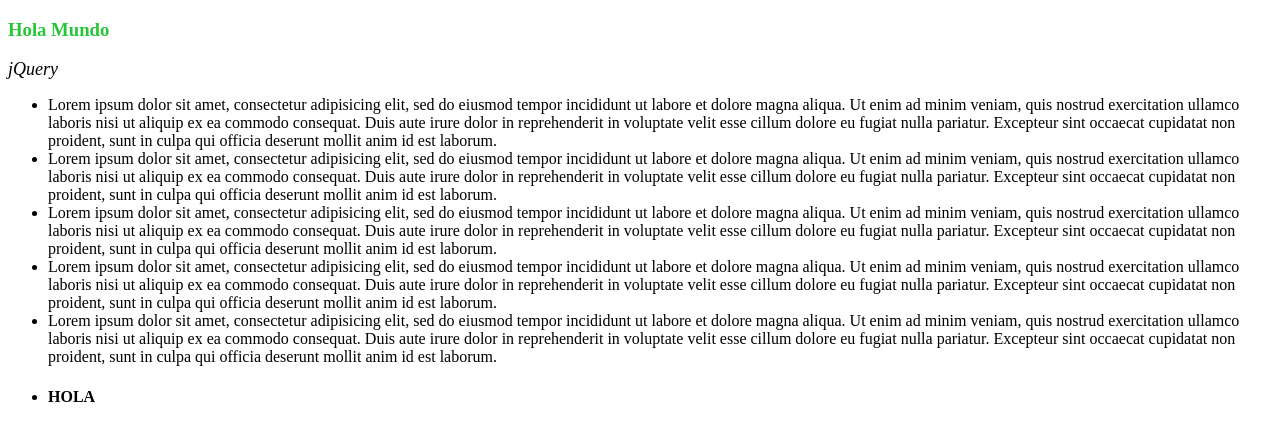
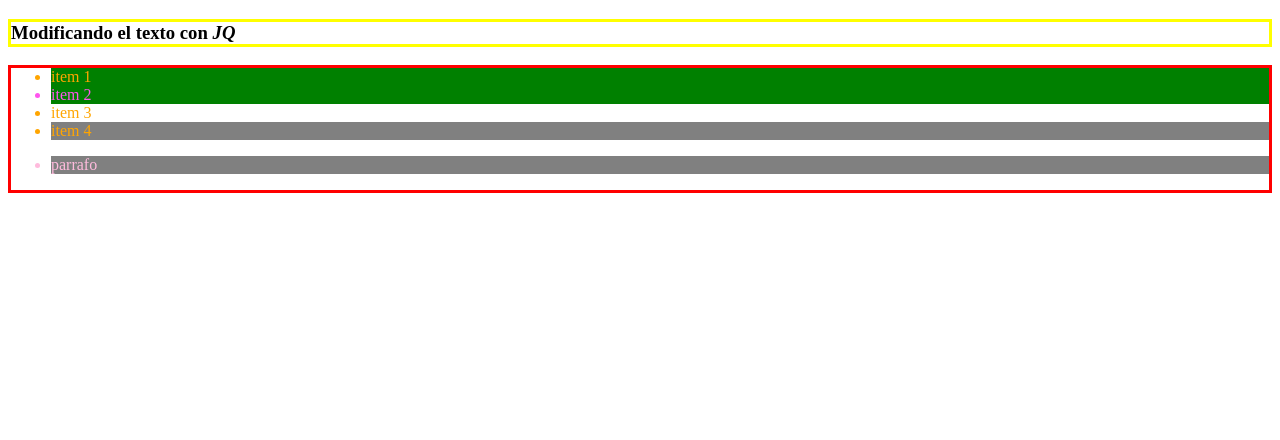
Before and after one commit to jointDeveloper/Jquery, a plain HTML site: page introduccion/index.html in a window 1280 px wide. Drawn offline with nearby package versions, Linux system fonts and the light colour scheme.

Commit message:
Se modifica la intro

```diff
--- a/introduccion/index.html
+++ b/introduccion/index.html
@@ -1,28 +1,21 @@
 <!DOCTYPE html>
 <html>
 <head>
-    <meta charset="utf-8">
-    <title>Introducción</title>
+	<title>jQuery</title>
 	<style>
-      h3 {
-        color: #27C639;
-      }
-      .prueba {
-        font-size: 18px;
-        font-style: italic;
+		.otraclase {
+			color: orange;
 		}
 	</style>
 </head>
 <body>
 	<h3>Hola Mundo</h3>
-    <div class="prueba" id="jq">jQuery</div>
-    <ul>
-      <li>Lorem ipsum dolor sit amet, consectetur adipisicing elit, sed do eiusmod tempor incididunt ut labore et dolore magna aliqua. Ut enim ad minim veniam, quis nostrud exercitation ullamco laboris nisi ut aliquip ex ea commodo consequat. Duis aute irure dolor in reprehenderit in voluptate velit esse cillum dolore eu fugiat nulla pariatur. Excepteur sint occaecat cupidatat non proident, sunt in culpa qui officia deserunt mollit anim id est laborum.</li>
-      <li>Lorem ipsum dolor sit amet, consectetur adipisicing elit, sed do eiusmod tempor incididunt ut labore et dolore magna aliqua. Ut enim ad minim veniam, quis nostrud exercitation ullamco laboris nisi ut aliquip ex ea commodo consequat. Duis aute irure dolor in reprehenderit in voluptate velit esse cillum dolore eu fugiat nulla pariatur. Excepteur sint occaecat cupidatat non proident, sunt in culpa qui officia deserunt mollit anim id est laborum.</li>
-      <li>Lorem ipsum dolor sit amet, consectetur adipisicing elit, sed do eiusmod tempor incididunt ut labore et dolore magna aliqua. Ut enim ad minim veniam, quis nostrud exercitation ullamco laboris nisi ut aliquip ex ea commodo consequat. Duis aute irure dolor in reprehenderit in voluptate velit esse cillum dolore eu fugiat nulla pariatur. Excepteur sint occaecat cupidatat non proident, sunt in culpa qui officia deserunt mollit anim id est laborum.</li>
-      <li>Lorem ipsum dolor sit amet, consectetur adipisicing elit, sed do eiusmod tempor incididunt ut labore et dolore magna aliqua. Ut enim ad minim veniam, quis nostrud exercitation ullamco laboris nisi ut aliquip ex ea commodo consequat. Duis aute irure dolor in reprehenderit in voluptate velit esse cillum dolore eu fugiat nulla pariatur. Excepteur sint occaecat cupidatat non proident, sunt in culpa qui officia deserunt mollit anim id est laborum.</li>
-      <li>Lorem ipsum dolor sit amet, consectetur adipisicing elit, sed do eiusmod tempor incididunt ut labore et dolore magna aliqua. Ut enim ad minim veniam, quis nostrud exercitation ullamco laboris nisi ut aliquip ex ea commodo consequat. Duis aute irure dolor in reprehenderit in voluptate velit esse cillum dolore eu fugiat nulla pariatur. Excepteur sint occaecat cupidatat non proident, sunt in culpa qui officia deserunt mollit anim id est laborum.</li>
-      <li><h4>HOLA</h4></li>
+	<ul id="jq" class="miclase">
+		<li>item 1</li>
+		<li>item 2</li>
+		<li>item 3</li>
+		<li>item 4</li>
+		<li><p>parrafo</p></li>
 	</ul>
 	<script src="https://ajax.googleapis.com/ajax/libs/jquery/2.2.4/jquery.min.js"></script>
 	<script src="js/intro.js"></script>
--- a/introduccion/js/intro.js
+++ b/introduccion/js/intro.js
@@ -1,24 +1,10 @@
 $(document).ready(function() {
-  // selectores
-  // .clase
-  // #id
-  // elemento: h1, p, div, li, ...
-
-  // addClass, removeClass, toggleClass, attr
-  //alert($('h3').css('color'));
-  //$('h3').css('color', '#1aa673');
-  var id = '#' + $('.prueba').attr('id');
-  $(id).css('background-color', '#FF3');
-  // alert($('h3').css('color'));
-
-  // filtros
-  // :eq(), :lt(), :gt(), :has()
-  $('li:nth-child(odd)').css('color', 'blue');
-  $('li:gt(2)').css('color', 'orange');
-  $('li:has(h4)').css('color', 'red');
-
-  // text, html
-  //alert($('h3').text());
-  //$('h3').text("Modificando texto desde jQuery");
-  //$('h3').html("Creando html desde <i>jQuery</i>");
-});<
+  $('h3').html('Modificando el texto con <i>JQ<i>');
+  $('#jq').addClass('otraclase').removeClass('miclase');
+  $('ul').siblings().css('border', 'solid yellow');
+  $('li').parent().css('border', 'solid red');
+  $('li:eq(1)').css('color', "#F5E");
+  $('li:lt(2)').css('background', "green");
+  $('li:gt(2)').css('background', "gray");
+  $('li:has(p)').css('color', "#FBD");
+});
```
Lines whose indentation alone changed are shown as unchanged.
